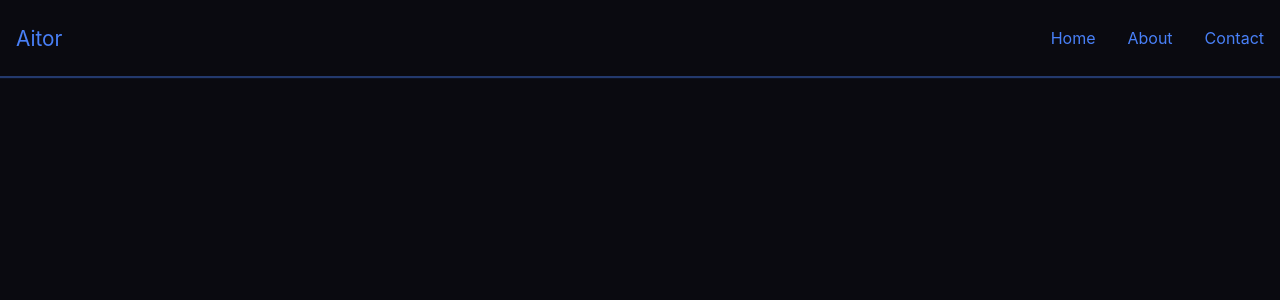
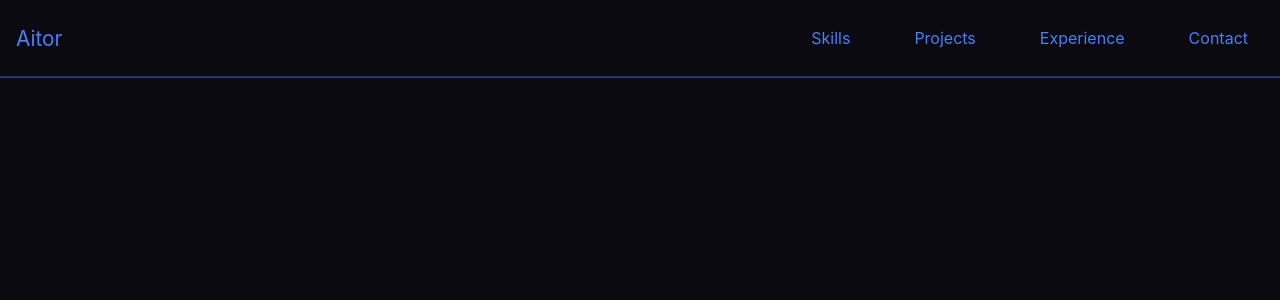
Before and after one commit to Aitor-bot/personalPortfolio, a React (Create React App) app: page / in a window 1280 px wide. Shown: the top 300 px of the page. Built offline with nearby package versions, Linux system fonts and the light colour scheme.

Commit message:
change some menu css

```diff
--- a/src/components/Menu/Menu.js
+++ b/src/components/Menu/Menu.js
@@ -39,10 +39,13 @@ function Menu() {
       >
         <ul>
           <li>
-            <a href="/home">Home</a>
+            <a href="/skills">Skills</a>
           </li>
           <li>
-            <a href="/about">About</a>
+            <a href="/projects">Projects</a>
+          </li>
+          <li>
+            <a href="/experience">Experience</a>
           </li>
           <li>
             <a href="/contact">Contact</a>
--- a/src/components/Menu/Menu.scss
+++ b/src/components/Menu/Menu.scss
@@ -35,7 +35,7 @@
 
 .navigation_menu li {
     list-style-type: none;
-    margin: 0 1rem;
+    margin: 0 2rem;
 }
 
 .navigation_menu li a {
```
